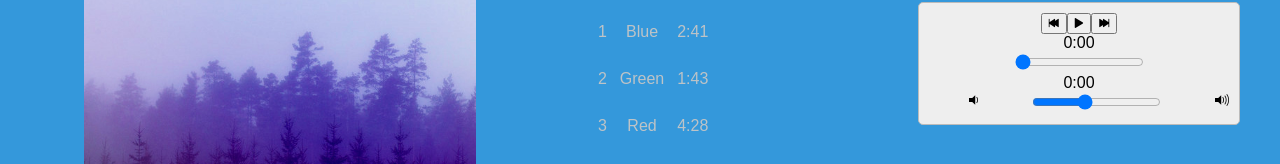
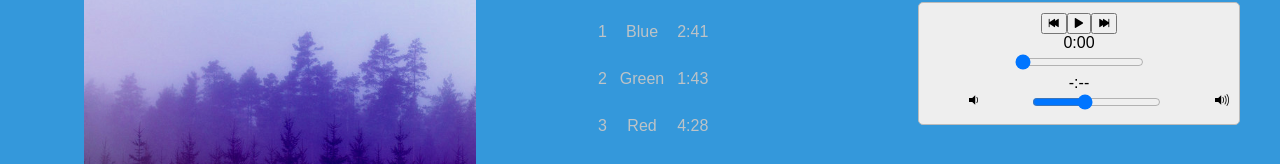
Before and after one commit to marialobillo/bloc-jams-react, a React (Create React App) app: page /album/the-colors in a window 1280 px wide. Shown: the part 404-568 px from the top of the page. Built offline with nearby package versions, Linux system fonts and the light colour scheme.

Commit message:
fixing branches range input assignment

```diff
--- a/src/components/PlayerBar.js
+++ b/src/components/PlayerBar.js
@@ -28,7 +28,7 @@
 						step="0.01"
 						onChange={this.props.handleTimeChange}
 					/>
-					<div className="total-time">{this.props.formatTime(this.props.duration)}</div>
+					<div className="total-time">{this.props.duration}</div>
 				</section>
 				<section id="volume-control">
 					<div className="icon ion-volume-low"></div>
```
